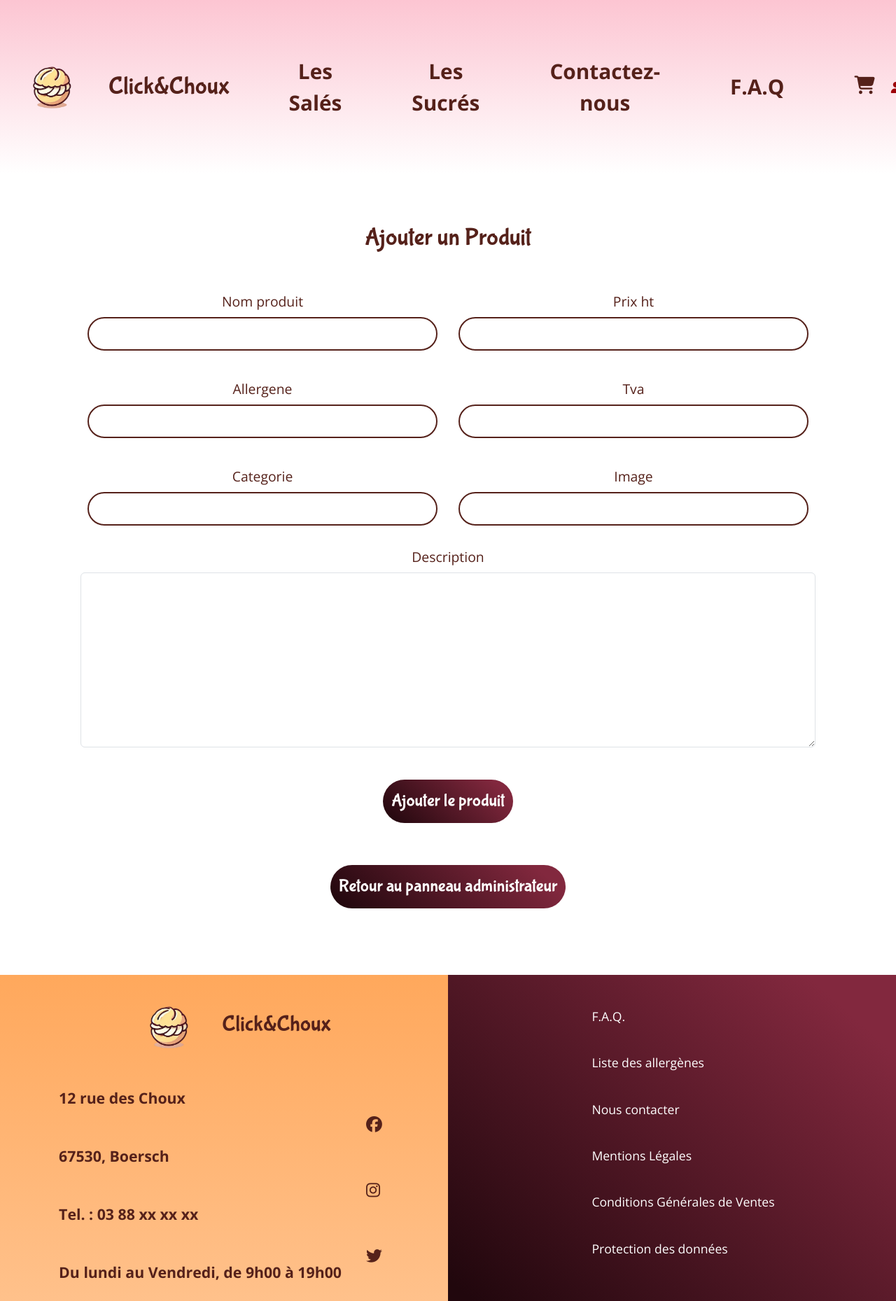
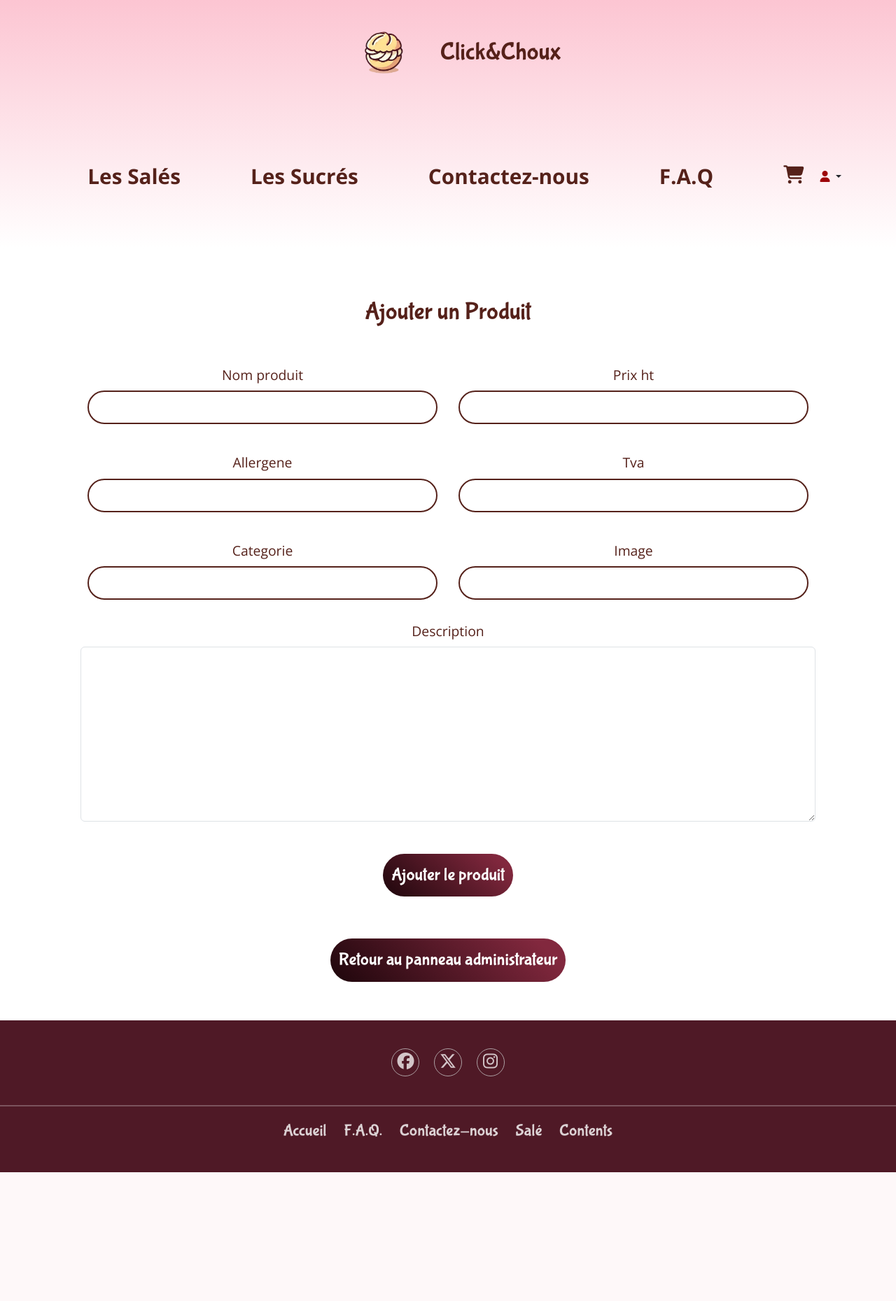
Before and after one commit to GiacoLnd/ClickAndChoux, a Symfony app: template templates/admin/add_product.html.twig in a window 1280 px wide; the page is wider, and only the part inside the window is pictured. Shown: that part at 70% size. After the commit the page ends 1675 px from the top of that part, so only its background shows below. Run offline with Twig, Linux system fonts and the light colour scheme; the template is opened without the code that fills it, so the values that code supplies are empty; form fields are guessed from the names that the template uses; some libraries are stand-ins or nearby versions.

Commit message:
changed footer visual

```diff
--- a/public/css/responsive.css
+++ b/public/css/responsive.css
@@ -12,6 +12,7 @@
         #navbar-container {
             width: 100vw;
             position: absolute fixed;
+            flex-wrap: wrap;
         }
     }
     .burger-user {
@@ -121,10 +122,16 @@
     .burger {
         font-size: 28px;
     }
+    .burger-user {
+        margin-right: 0;
+    }
     #navbar-container{
         flex-direction: column;
         justify-content: center;
         padding: 5px;
+    }
+    .navbar-list{
+        margin-right: 0;
     }
     .navbar-title {
         font-size: 1.8em;
@@ -320,10 +327,18 @@
         height: 80px;
     }
     .navbar-list {
-        width: 100%;
-        top: 100%;
-        left: 0;
-        padding: 10px;
+
+    }
+    #wrapper {
+        & #navbar-container {
+            .navbar-list {
+                width: 100%;
+                top: 100%;
+                left: 0;
+                padding: 10px;
+                margin: 0;
+            }
+        }
     }
     .navbar-list.active {
         display: flex;
--- a/public/css/style.css
+++ b/public/css/style.css
@@ -166,8 +166,9 @@
     /* NavBar */
     #navbar-container {
         display: flex;
-        justify-content: space-between;
+        justify-content: center;
         align-items: center;
+        flex-wrap: wrap;
         text-decoration: none;
         background: linear-gradient(to bottom, var(--navbar-bg-primary), var(--navbar-bg-secondary) );
 
@@ -281,95 +282,66 @@
         font-family: var(--font-family-primary);
         font-size:  var(--font-size);
     }
-    footer{
-        /* height: 500px; */
+    .footer {
+        padding: 40px 0;
+        background-color: var(--link-color);
+        color: white;
+        font-family: var(--font-family-primary);
 
-    .footer-container{
-        display: flex;
-        flex-direction: row;
-        justify-content: space-evenly;
-        margin-top: 20px;
-        padding-top: 20px;
-        width: 100%;
-        height: 100%;
+        .social {
+            text-align: center;
+            padding-bottom: 25px;
 
-        .footer-left{
-            display: flex;
-            flex-direction: column;
-            align-items: center;
-            width: 50%;
-            background: linear-gradient(to bottom, var(--footer-left-bg-primary), var(--footer-left-bg-secondary));
+            a {
+                font-size: 24px;
+                width: 40px;
+                height: 40px;
+                line-height: 40px;
+                display: inline-block;
+                text-align: center;
+                border-radius: 50%;
+                border: 1px solid #ccc;
+                margin: 0 8px;
+                color: inherit;
+                opacity: 0.75;
 
-            .footer-logo{
-                display: flex;
-                align-items: center;
-                justify-content: center;
-
-                img {
-                    width: 150px;
-                }
-                h3{
-                    font-family: var(--link-family-primary);
-                    color: var(--font-color);
-                    font-size: 1.8em;
+                &:hover {
+                    opacity: 0.9;
                 }
             }
+        }
 
-            .inner-footer{
-                display: flex;
-                justify-content: space-around;
-                align-items: center;
-                .footer-adress{
-                    display: flex;
-                    flex-direction: column;
-                    gap: 35px;
-                    padding: 10px;
-                    margin-left: 15px;
-                    font-family: var(--font-family-primary);
-                    color: var(--font-color);
-                    font-size: var(--font-size);
-                    font-weight: 700;
-                    a{
-                        color: var(--font-color);
-                        font-weight: bolder;
+        .footer-break{
+            height:2px;
+            border-width:0;
+            color:gray;
+            background-color:white
+              }
 
-                        &:hover{
-                            text-decoration: underline;
-                        }
-                    }
-                }
-                .footer-social{
-                    display: flex;
-                    flex-direction: column;
-                    gap: 60px;
-                    padding: 10px;
-                    margin: 0 25px 0 15px;
+        ul {
+            padding: 0;
+            list-style: none;
+            text-align: center;
+            font-size: 18px;
+            line-height: 1.6;
+            margin-bottom: 0;
 
-                    a{
-                        color: var(--font-color);
-                        font-family: var(--font-family-primary);
-                        font-size: 1.3em;
+            li {
+                display: inline-block; /* Change to inline-block for horizontal layout */
+                padding: 0 10px;
+
+                a {
+                    color: inherit;
+                    text-decoration: none;
+                    opacity: 0.8;
+
+                    &:hover {
+                        opacity: 1;
                     }
                 }
             }
         }
-
-        .footer-right{
-            width: 50%;
-            color: white;
-            background: var(--footer-right-bg);
-            display: flex;
-            flex-direction: column;
-            align-items: center;
-            justify-content: center;
-
-            ul li{
-            list-style: none;
-            padding: 20px;
-            }
-        }
     }
-}
 }
 /* style commun */
 /* Catalogues */
@@ -635,7 +607,6 @@
         padding: 15px;
         margin: 40px;
         transition: transform 0.3s ease-in;
-
         &:hover{
             transform: scale(1.05);
         }
--- a/templates/base.html.twig
+++ b/templates/base.html.twig
@@ -30,9 +30,7 @@
             <nav>
                 <div id="navbar-container">
                     <div class="navbar-logo">
-                        <a href="{{ path('app_home') }}">
-                            <img src="{{ asset('img/logo.png') }}" alt="ClickAndChoux" class="logo">
-                        </a>
+                        <img src="{{ asset('img/logo.png') }}" alt="ClickAndChoux" class="logo">
                         <a href="{{ path('app_home') }}" class="navbar-title">Click&Choux</a>
                     </div>
                     <ul class="navbar-list" id="navbar-list">
@@ -99,50 +97,22 @@
         <main class="flex-column-center">
             {% block body %}{% endblock %}
         </main>
-        <footer>
-            <div class="footer-container">
-                <div class="footer-left">
-                    <div class="footer-logo">
-                        <img src="{{ asset('img/logo.png') }}" alt="ClickAndChoux">
-                        <h3 class="footer-title">Click&Choux</h3>
-                    </div>
-                    <div class="inner-footer">
-                        <div class="footer-adress">
-                            <p>12 rue des Choux</p>
-                            <p>67530, Boersch</p>
-                            <p class="phone">Tel. : 03 88 xx xx xx</p>
-                            <p>Du lundi au Vendredi, de 9h00 à 19h00</p>
-                        </div>
-                        <div class="footer-social">
-                            <a href="/"><i class="fa-brands fa-facebook"></i></a>
-                            <a href="/"><i class="fa-brands fa-instagram"></i></a>
-                            <a href="/"><i class="fa-brands fa-twitter"></i></a>
-                        </div>
-                    </div>
-                </div>
-                <div class="footer-right">
-                        <ul>
-                            <li>
-                                F.A.Q.
-                            </li>
-                            <li>
-                                Liste des allergènes
-                            </li>
-                            <li>
-                                Nous contacter
-                            </li>
-                            <li>
-                                Mentions Légales
-                            </li>
-                            <li>
-                                Conditions Générales de Ventes
-                            </li>
-                            <li>
-                                Protection des données
-                            </li>
-                        </ul>
-                </div>
+        <footer class="footer" role="contentinfo">
+            <div class="social" role="navigation" aria-labelledby="social-heading">
+                <h3 id="social-heading" class="sr-only">Follow us on social media</h3>
+                <a href="#" aria-label="Facebook"><i class="fa-brands fa-facebook"></i></a>
+                <a href="#" aria-label="Twitter"><i class="fa-brands fa-x-twitter"></i></a>
+                <a href="#" aria-label="Instagram"><i class="fa-brands fa-instagram"></i></a>
             </div>
+            <hr class="footer-break">
+            <ul class="footer-links" role="navigation" aria-labelledby="footer-links-heading">
+                <h3 id="footer-links-heading" class="sr-only">Footer Links</h3>
+                <li><a <a href="{{ path('app_home') }}">Accueil</a></li>
+                <li><a <a href="">F.A.Q.</a></li>
+                <li><a <a href="{{ path('app_contact') }}">Contactez-nous</a></li>
+                <li><a <a href="{{ path('salty_produit') }}">Salé</a></li>
+                <li><a <a href="{{ path('sweety_produit') }}">Contents</a></li>
+            </ul>
         </footer>
         </div>
 
```
